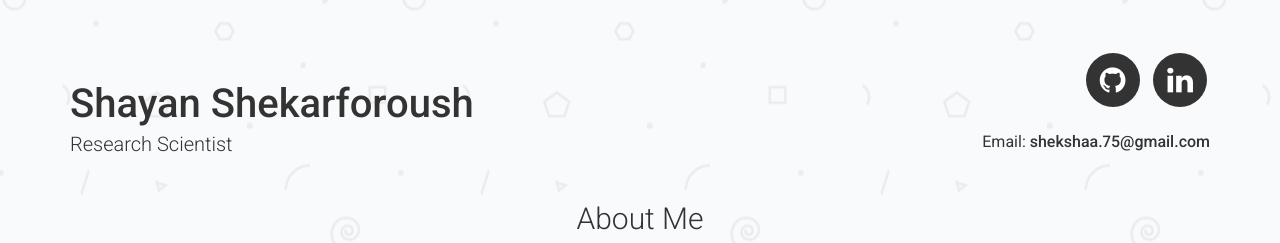
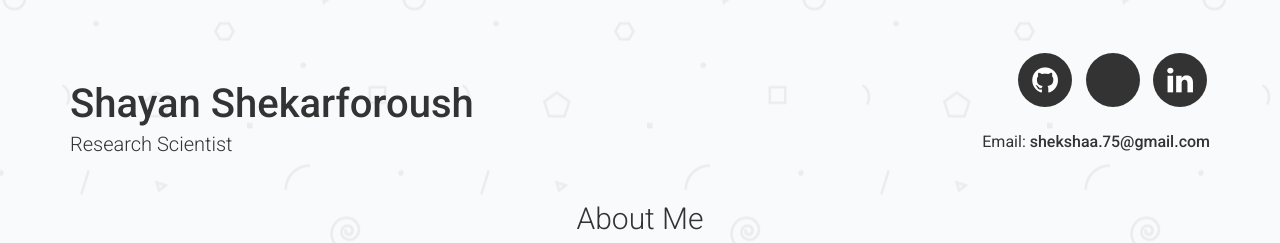
Before and after one commit to shekshaa/shekshaa.github.io, a Jekyll site: the page built from index.md, in a window 1280 px wide. Shown: the top 243 px of the page. Built offline with Jekyll 4.4.1, drawn with Linux system fonts in a browser that asks for light colours.

Commit message:
Update header.html

```diff
--- a/_includes/header.html
+++ b/_includes/header.html
@@ -31,6 +31,13 @@
           <li>
             <a target="_blank" href="https://github.com/{{ site.github_username| cgi_escape | escape }}" class="button button--sacnite button--round-l">
               <i class="fa fa-github" title="Github link"></i>
+            </a>
+          </li>
+        {%- endif -%}
+        {%- if site.researchgate_username -%}
+          <li>
+            <a target="_blank" href="https://https://www.researchgate.net/profile/{{ site.researchgate_username| cgi_escape | escape }}" class="button button--sacnite button--round-l">
+              <i class="fab fa-researchgate" title="Github link"></i>
             </a>
           </li>
         {%- endif -%}
```
